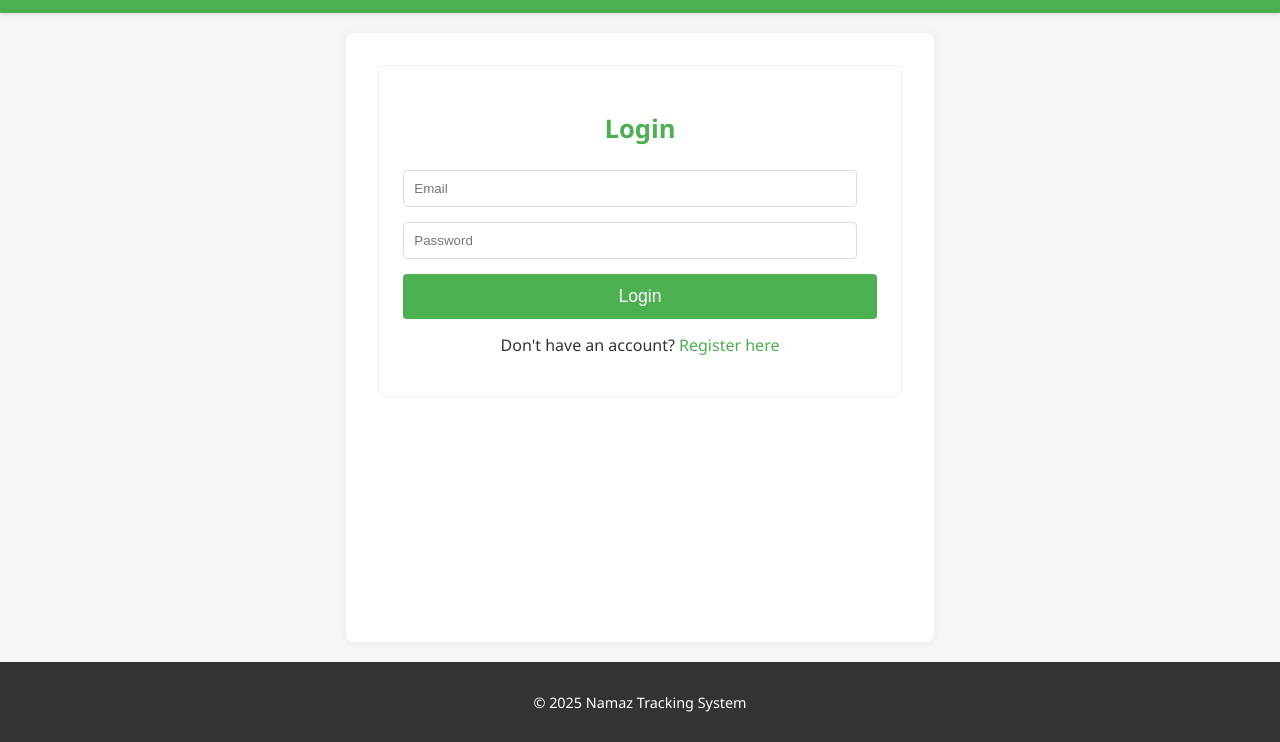
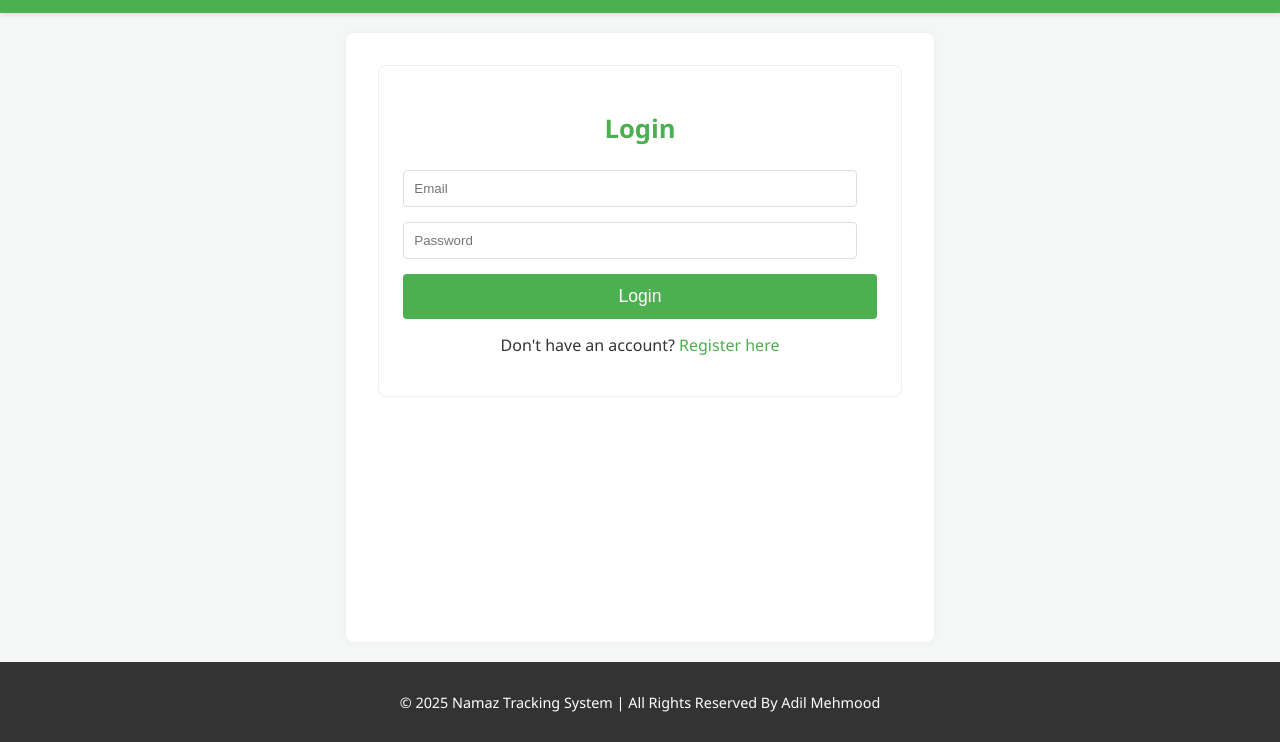
Before and after one commit to adilmehmood90/namaz-tracking-system, a plain HTML site: page index.html in a window 1280 px wide. Shown: the part 58-800 px from the top of the page. Drawn offline with Linux system fonts and the light colour scheme; no server answers.

Commit message:
Update index.html
updated

```diff
--- a/index.html
+++ b/index.html
@@ -84,7 +84,7 @@
     </main>
 
     <footer>
-        <p>&copy; 2025 Namaz Tracking System</p>
+        <p>&copy; 2025 Namaz Tracking System | All Rights Reserved By Adil Mehmood</p>
     </footer>
 
     <script src="firebase.js"></script>
```
